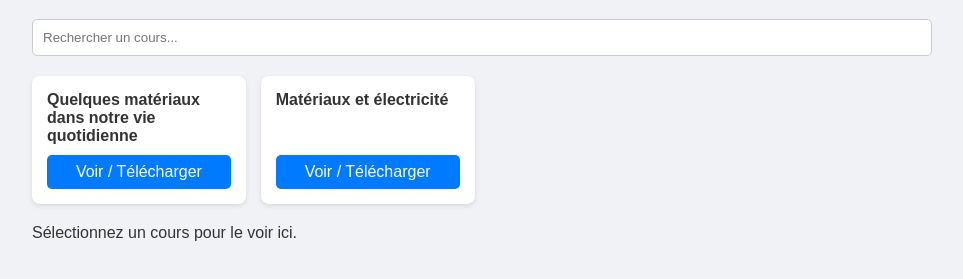
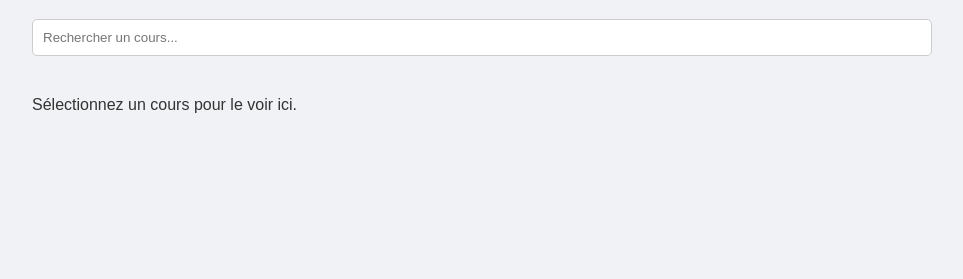
Before and after one commit to omarelachiri/1apic, a plain HTML site: page index.html in a window 1280 px wide. Shown: the part 81-360 px from the top of the page, without its empty margins (158-1121 px from the left). Drawn offline with Linux system fonts and the light colour scheme.

Commit message:
Update index.html

```diff
--- a/index.html
+++ b/index.html
@@ -34,8 +34,7 @@
 </div>
 <script>
   const pdfs = [
-    {title:'Quelques matériaux dans notre vie quotidienne', filename:'cours1.pdf'},
-    {title:'Matériaux et électricité', filename:'cours2.pdf'}
+    {title:'L'eau', filename:'cours1.pdf'}
   ];
   const grid = document.getElementById('grid');
   const viewer = document.getElementById('viewer');
```
